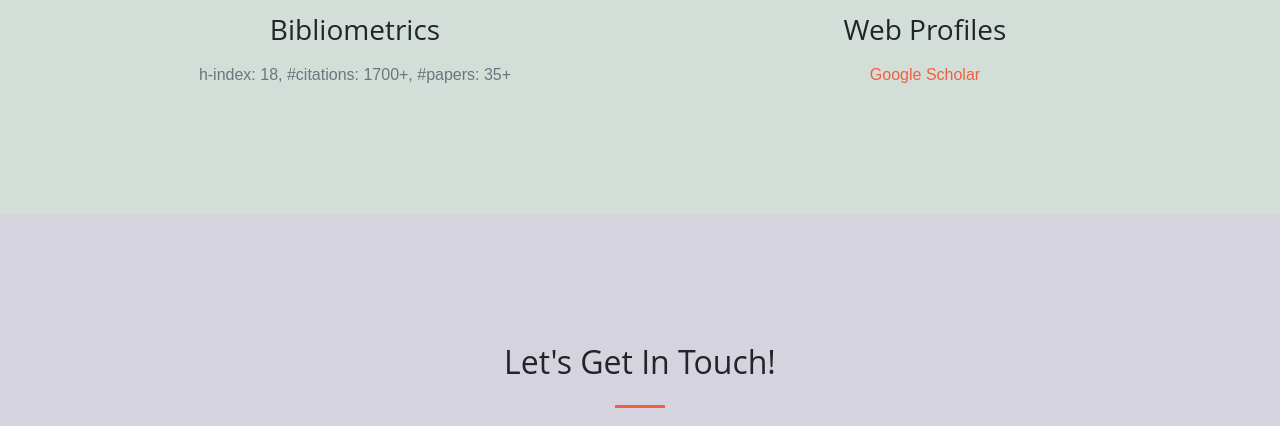
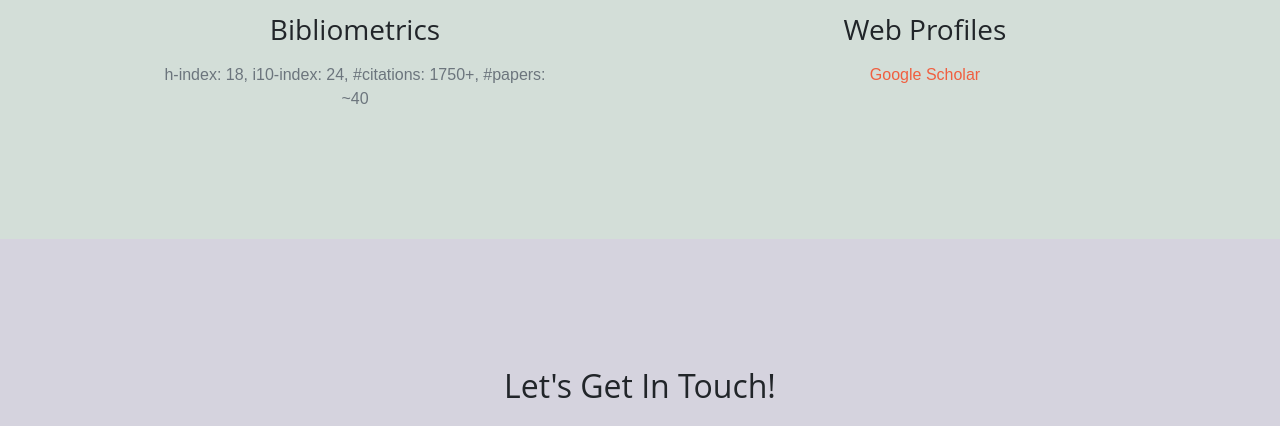
Before and after one commit to umeshghosh/umeshghosh.github.io, a plain HTML site: page index.html in a window 1280 px wide. Shown: the part 2116-2542 px from the top of the page. Drawn offline with nearby package versions, Linux system fonts and the light colour scheme; a script that the page names is missing.

Commit message:
Update index.html

```diff
--- a/index.html
+++ b/index.html
@@ -165,7 +165,7 @@
 		  <i class="fas fa-4x fa-book text-primary mb-3 sr-icons"></i>
 		  <h3 class="mb-3">Bibliometrics
 </h3>
-		  <p class="text-muted mb-0"> h-index: 18, #citations: 1700+, #papers: 35+
+		  <p class="text-muted mb-0"> h-index: 18, i10-index: 24, #citations: 1750+, #papers: ~40
 </p>
 		</div>
 	  </div>
```
